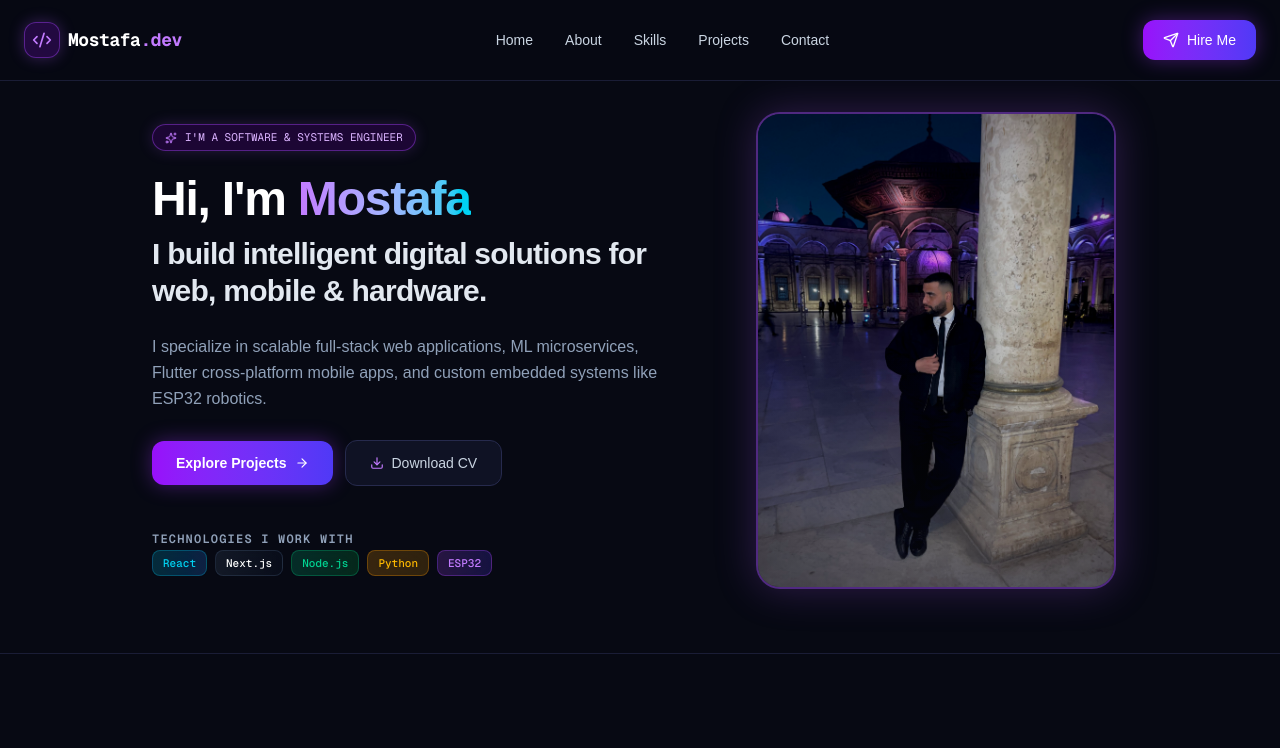
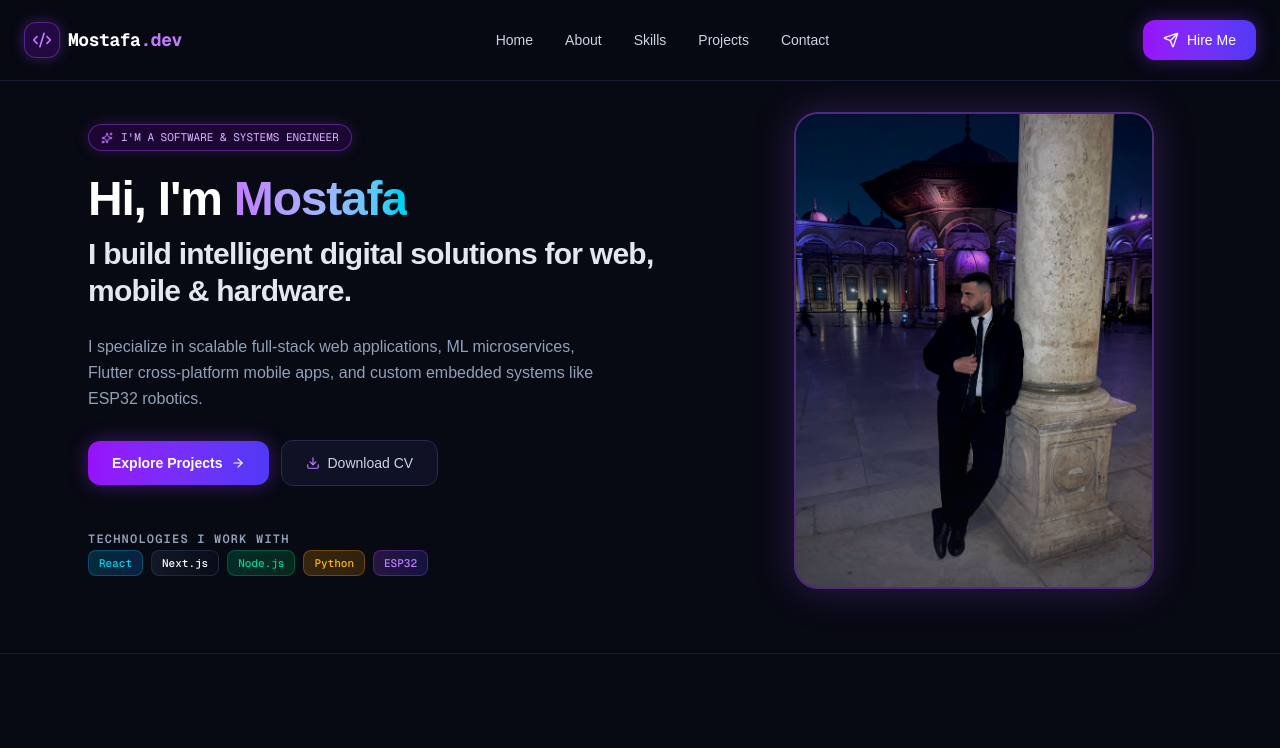
Before and after one commit to mostafafawzy34/portfolio-web, a Next.js app: page / in a window 1280 px wide. Shown: the top 748 px of the page. Built offline with nearby package versions, Linux system fonts and the light colour scheme.

Commit message:
Compact layout size without breaking edge-to-edge background

```diff
--- a/components/Hero.tsx
+++ b/components/Hero.tsx
@@ -132,7 +132,7 @@ const techLogos = [
 
 export default function Hero() {
   return (
-    <section id="home" className="relative pt-20 sm:pt-28 pb-12 sm:pb-16 px-4 sm:px-6 max-w-5xl mx-auto z-10 selection:bg-purple-500/30">
+    <section id="home" className="relative pt-20 sm:pt-28 pb-12 sm:pb-16 px-4 sm:px-6 max-w-6xl mx-auto z-10 selection:bg-purple-500/30">
       <div className="grid grid-cols-1 lg:grid-cols-12 gap-6 lg:gap-10 items-center">
 
         {/* Left Text Column */}
```
